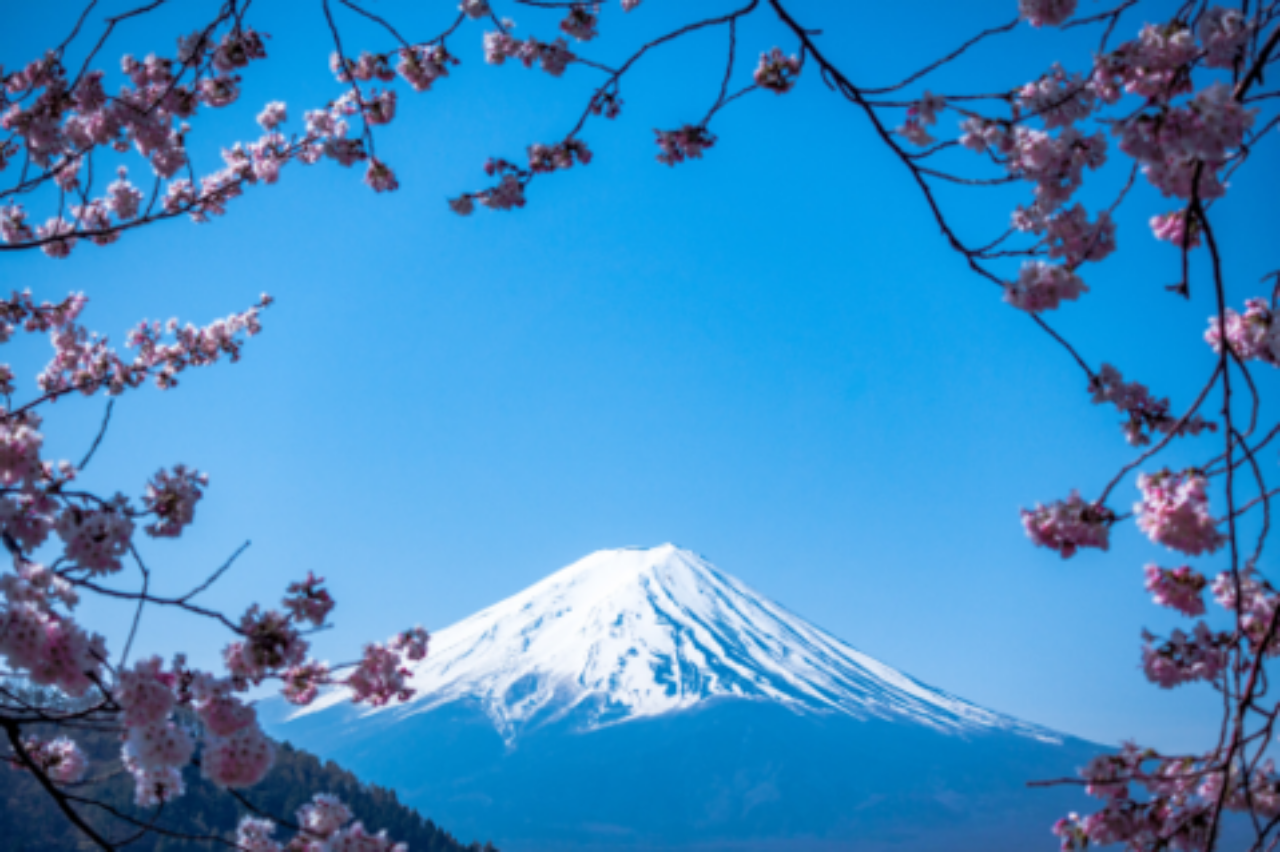
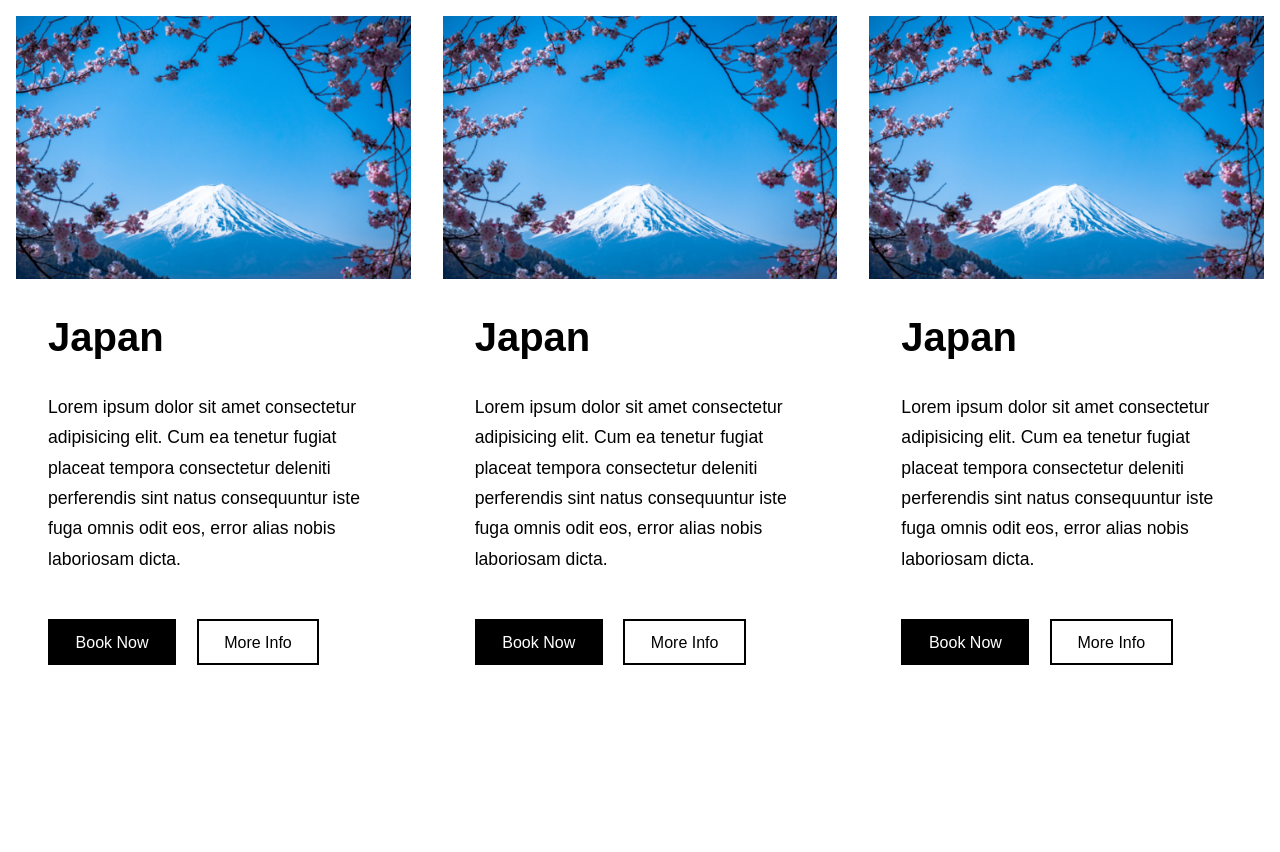
Before and after one commit to Thomastw374/nology-challenges, a plain HTML site: page sass-css-week1/index.html in a window 1280 px wide. Shown: the top 852 px of the page. After the commit the page ends 800 px from the top, so only its background shows below. Drawn offline with Linux system fonts and the light colour scheme.

Commit message:
duplicated cards#

```diff
--- a/sass-css-week1/index.html
+++ b/sass-css-week1/index.html
@@ -11,8 +11,9 @@
 
 
     <div class="card">
+
         <header class="card__header">
-        <img class="card__header__image" src="/images/unsplash_9qwbfa_rm94_480.png" alt="scenic picture">
+            <img class="card__header__image" src="./images/unsplash_9qwbfa_rm94_480.png" alt="scenic picture">
         </header>
 
         <main class="card__main">
@@ -23,6 +24,38 @@
             <a href="#" class="card__main__div__button card__main__div__button--highlight">More Info</a>
         </div>
     </div>
+
+    <div class="card">
+
+        <header class="card__header">
+            <img class="card__header__image" src="./images/unsplash_9qwbfa_rm94_480.png" alt="scenic picture">
+        </header>
+
+        <main class="card__main">
+            <h1 class="card__main__header">Japan</h1>
+            <p class="card__main__paragraph">Lorem ipsum dolor sit amet consectetur adipisicing elit. Cum ea tenetur fugiat placeat tempora consectetur deleniti perferendis sint natus consequuntur iste fuga omnis odit eos, error alias nobis laboriosam dicta.</p>
+        <div class="card__main__div">
+            <a href="#" class="card__main__div__dark-button card__main__div__dark-button--highlight">Book Now</a>
+            <a href="#" class="card__main__div__button card__main__div__button--highlight">More Info</a>
+        </div>
+    </div>
+
+    <div class="card">
+
+        <header class="card__header">
+            <img class="card__header__image" src="./images/unsplash_9qwbfa_rm94_480.png" alt="scenic picture">
+        </header>
+
+        <main class="card__main">
+            <h1 class="card__main__header">Japan</h1>
+            <p class="card__main__paragraph">Lorem ipsum dolor sit amet consectetur adipisicing elit. Cum ea tenetur fugiat placeat tempora consectetur deleniti perferendis sint natus consequuntur iste fuga omnis odit eos, error alias nobis laboriosam dicta.</p>
+        <div class="card__main__div">
+            <a href="#" class="card__main__div__dark-button card__main__div__dark-button--highlight">Book Now</a>
+            <a href="#" class="card__main__div__button card__main__div__button--highlight">More Info</a>
+        </div>
+    </div>
+
+
     </main>
 
 
--- a/sass-css-week1/style.scss
+++ b/sass-css-week1/style.scss
@@ -1,5 +1,7 @@
 $text-color: black;
 $background-color: white;
+
+
 
 * {
     margin: 0;
@@ -8,8 +10,16 @@ $background-color: white;
     font-family: sans-serif;
 }
 
+body {
+    display: flex;
+}
+
+.card {
+    height: 33%;
+    margin: 1rem;
+}
 .card__header__image {
-    width: 100vw;
+    width: 100%;
 }
 
 .card__main {
```
Also changed, not shown: sass-css-week1/style.css. Lines whose indentation alone changed are shown as unchanged.
